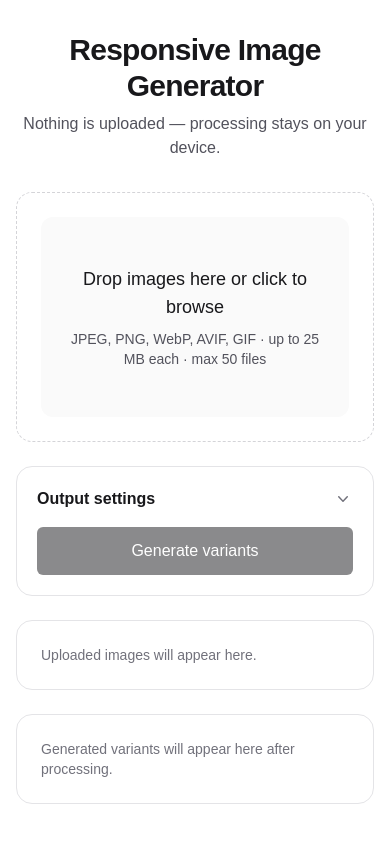
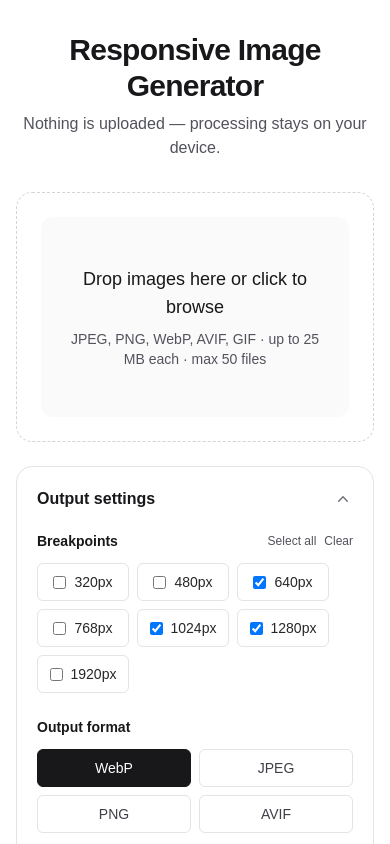
Before and after one commit to McReader/responsive-image-generator, a Next.js app: page / in a window 390 px wide. Shown: the top 844 px of the page. Built offline with nearby package versions, Linux system fonts and the light colour scheme.

Commit message:
Fixed the "Settings" panel

```diff
--- a/components/generator/BreakpointSelector.tsx
+++ b/components/generator/BreakpointSelector.tsx
@@ -50,7 +50,7 @@ export function BreakpointSelector({
         </div>
       </div>
 
-      <div className="grid grid-cols-2 gap-2 sm:grid-cols-3">
+      <div className="flex flex-row flex-wrap gap-2">
         {PRESET_BREAKPOINTS.map((width) => {
           const disabled = width > maxSourceWidth;
           const checked = selectedBreakpoints.includes(width);
@@ -63,7 +63,7 @@ export function BreakpointSelector({
                   ? "Skipped — wider than the largest uploaded image"
                   : undefined
               }
-              className={`flex items-center gap-2 rounded-md border px-3 py-2 text-sm ${
+              className={`flex items-center justify-center gap-2 rounded-md border w-23 py-2 text-sm ${
                 disabled
                   ? "cursor-not-allowed border-zinc-200 text-zinc-400 dark:border-zinc-800 dark:text-zinc-600"
                   : "cursor-pointer border-zinc-200 text-zinc-800 hover:border-zinc-400 dark:border-zinc-700 dark:text-zinc-200 dark:hover:border-zinc-500"
--- a/components/generator/GeneratorApp.tsx
+++ b/components/generator/GeneratorApp.tsx
@@ -87,9 +87,11 @@ export function GeneratorApp() {
           registerUrl={register}
         />
 
-        <div className="lg:hidden">
-          <SettingsPanel {...settingsPanelProps} collapsible/>
-        </div>
+        <SettingsPanel
+          className="lg:hidden"
+          {...settingsPanelProps}
+          collapsible
+        />
 
         <ImagePreviewGrid
           images={images}
@@ -111,9 +113,7 @@ export function GeneratorApp() {
       </div>
 
       <div className="space-y-6">
-        <div className="hidden lg:block">
-          <SettingsPanel {...settingsPanelProps} />
-        </div>
+        <SettingsPanel className="hidden lg:block" {...settingsPanelProps} />
       </div>
     </div>
   );
--- a/components/generator/SettingsPanel.tsx
+++ b/components/generator/SettingsPanel.tsx
@@ -7,6 +7,7 @@ import { FormatSelector } from "./FormatSelector";
 import { QualitySlider } from "./QualitySlider";
 
 interface SettingsPanelProps {
+  className?: string;
   settings: GeneratorSettings;
   images: SourceImage[];
   isProcessing: boolean;
@@ -18,6 +19,7 @@ interface SettingsPanelProps {
 }
 
 export function SettingsPanel({
+  className,
   settings,
   images,
   isProcessing,
@@ -27,10 +29,10 @@ export function SettingsPanel({
   onGenerate,
   onCancel,
 }: SettingsPanelProps) {
-  const [expanded, setExpanded] = useState(false);
+  const [expanded, setExpanded] = useState(true);
 
   return (
-    <section className="rounded-2xl border border-zinc-200 bg-white p-5 dark:border-zinc-800 dark:bg-zinc-900">
+    <section className={`rounded-2xl border border-zinc-200 bg-white p-5 dark:border-zinc-800 dark:bg-zinc-900 ${className ?? ''}`}>
       {collapsible ? (
         <button
           type="button"
```
